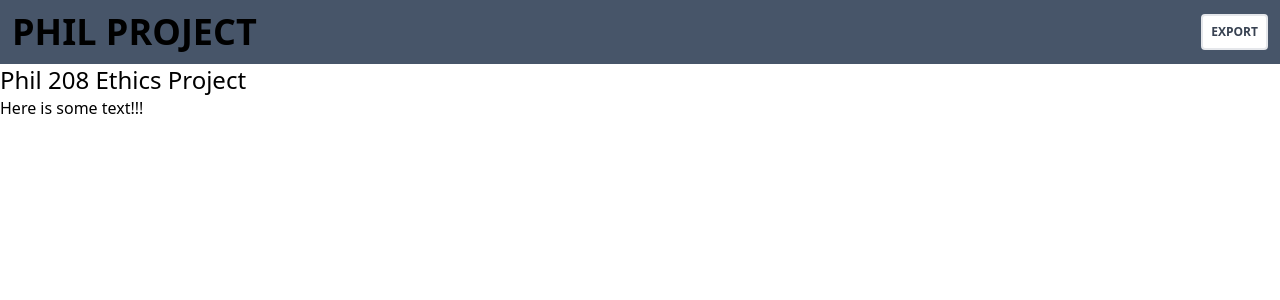
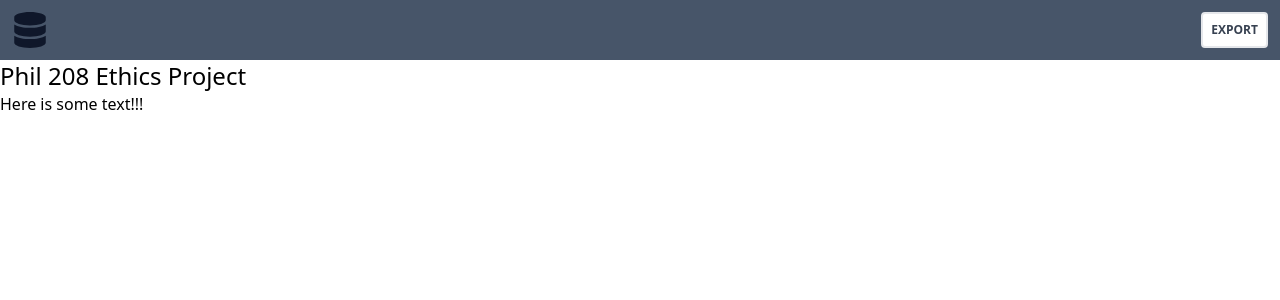
Before and after one commit to phil208-ethics-project/phil208-ethics-project.github.io, a React (Vite) app: page /#/ in a window 1280 px wide. Shown: the top 300 px of the page. Built offline with nearby package versions, Linux system fonts and the light colour scheme.

Commit message:
feat: change look of header to simpler slate with logo

```diff
--- a/src/features/Header/components/Header.tsx
+++ b/src/features/Header/components/Header.tsx
@@ -3,6 +3,7 @@ import useOnClickOutside from '@hooks/useOnClickOutside'
 import useOnNavigate from '@hooks/useOnNavigate'
 
 import { useState } from 'react'
+import { FaDatabase } from 'react-icons/fa'
 import { RxHamburgerMenu } from 'react-icons/rx'
 import { Link } from 'react-router-dom'
 
@@ -35,9 +36,9 @@ export default function Header({ children }: HeaderProps) {
       <div className='bg-slate-600 p-3 flex flex-row items-center relative z-30 justify-between'>
         <Link
           to='/'
-          className='text-4xl uppercase font-bold inline grow-0 whitespace-nowrap'
+          className='text-4xl uppercase font-bold inline grow-0 whitespace-nowrap flex-nowrap w-fit text-slate-900'
         >
-          Phil Project
+          <FaDatabase />
         </Link>
         <Hamburger setOpen={setOpen} />
         <div className='hidden sm:block'>{children}</div>
--- a/src/features/Header/components/Navbar.tsx
+++ b/src/features/Header/components/Navbar.tsx
@@ -4,7 +4,7 @@ interface NavbarProps {
 
 export default function Navbar({ children }: NavbarProps) {
   return (
-    <div className='flex-grow flex justify-around child:text-black child:font-semibold child:uppercase child:border-b-2 child:border-transparent child:hover:border-black child:transition-all child:leading-5'>
+    <div className='flex-grow flex justify-around child:text-slate-900 child:font-semibold child:uppercase child:border-b-2 child:border-transparent child:hover:border-slate-900 child:transition-all child:leading-5'>
       {children}
     </div>
   )
```
